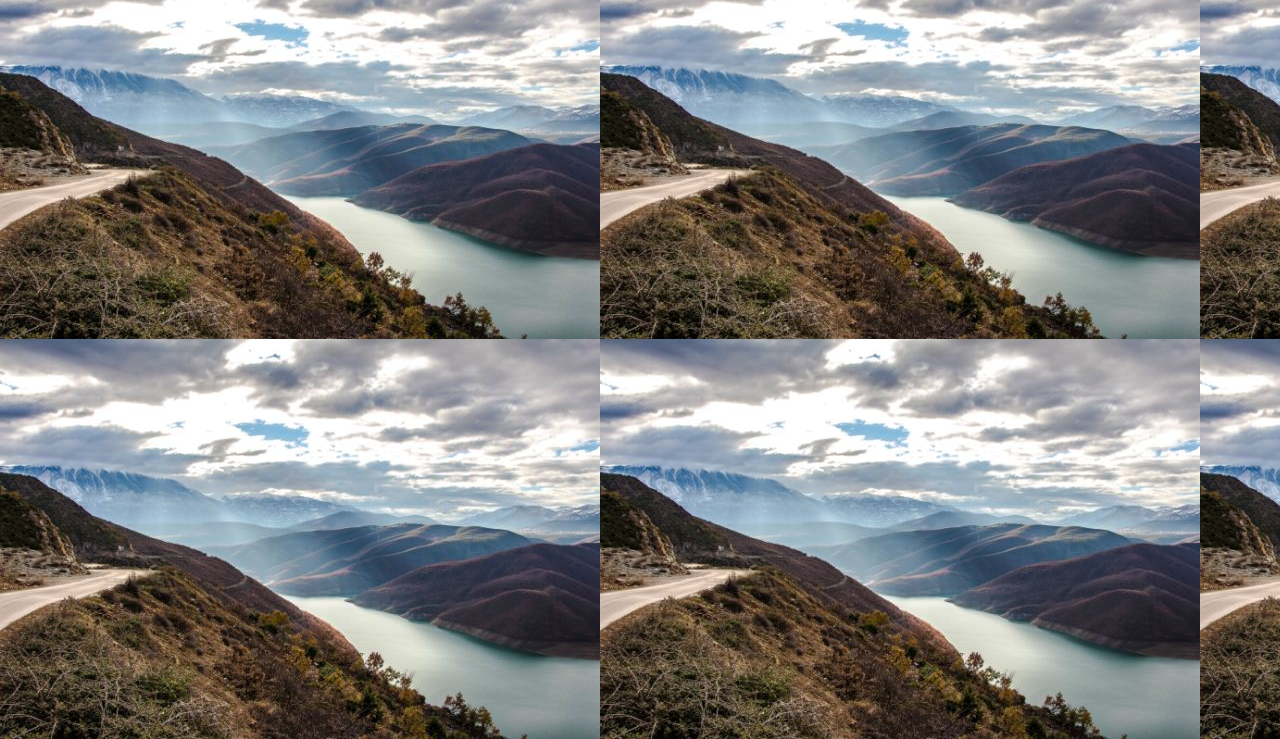
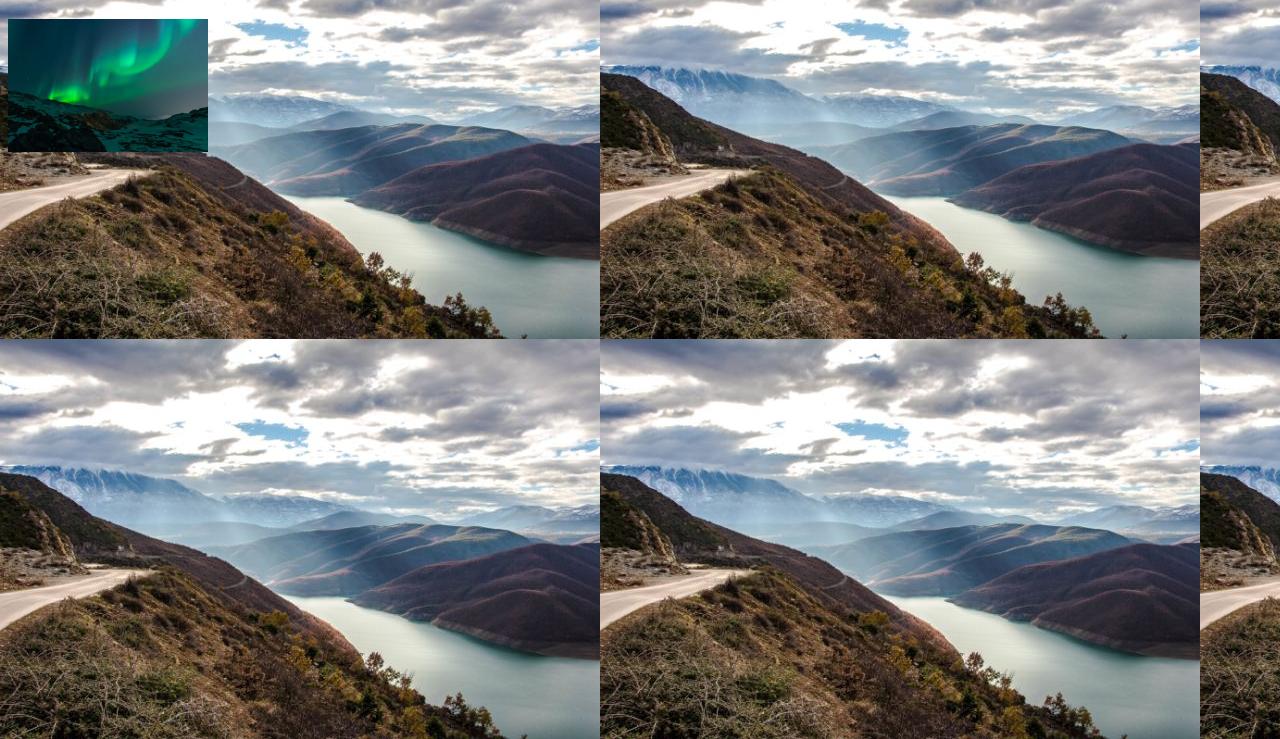
Before and after one commit to 1M0NsR3P0/EVERYTHING, a plain HTML site: page index.html in a window 1280 px wide. Shown: the part 61-800 px from the top of the page. Drawn offline with Linux system fonts and the light colour scheme; the site is published under a folder, as on GitHub Pages, so addresses that start at the root find nothing.

Commit message:
trying so no meaning

```diff
--- a/index.html
+++ b/index.html
@@ -8,6 +8,6 @@
 </head>
 <body>
     <h1>whats up git</h1>
-    <img src="/images/lights.jpg" alt="" style="height: 200pzx; width: 200px;">
+    <img src="images/lights.jpg" alt="" style="height: 200pzx; width: 200px;">
 </body>
 </html>
```
Also changed, not shown: 1 other file.
